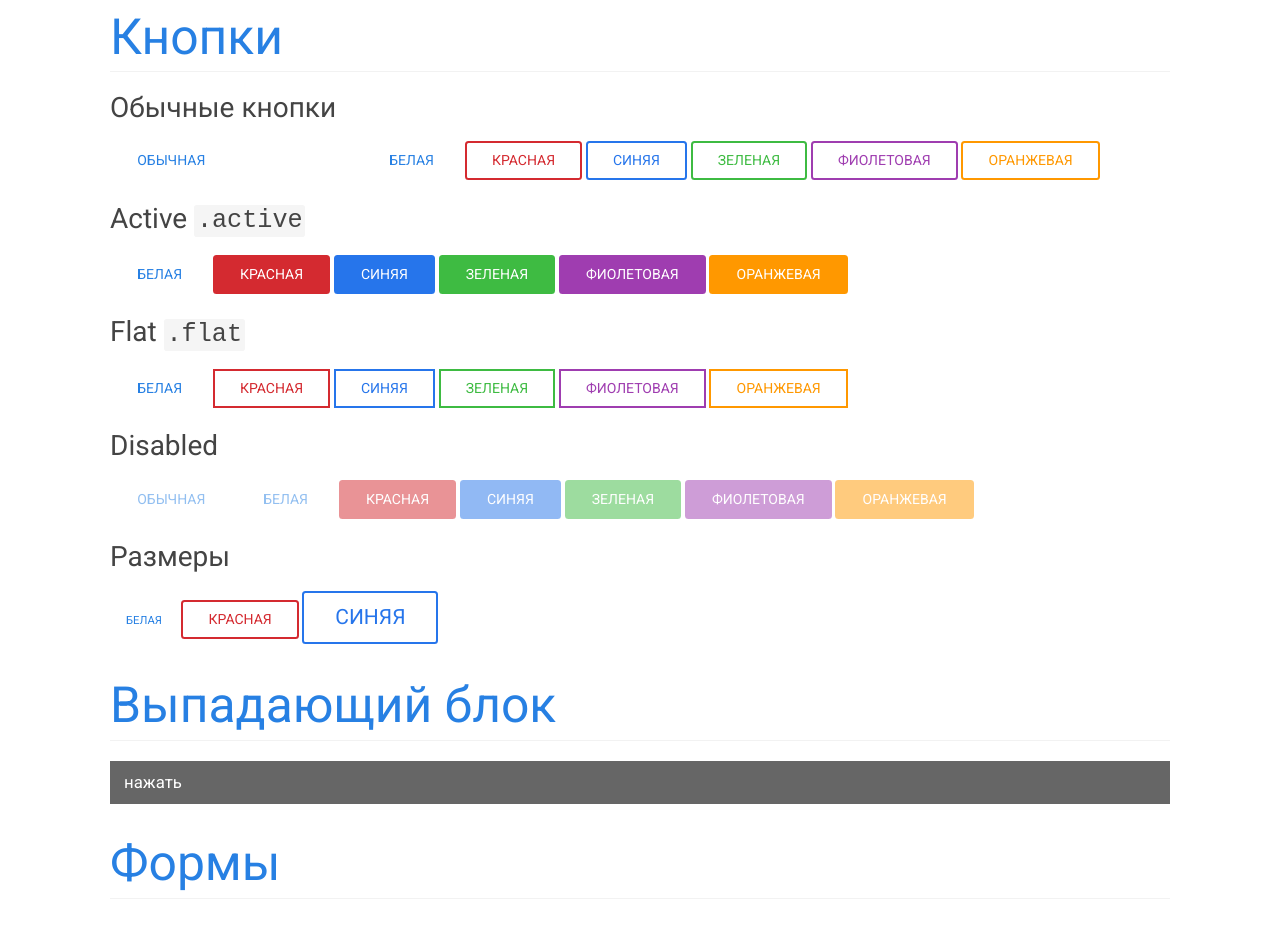
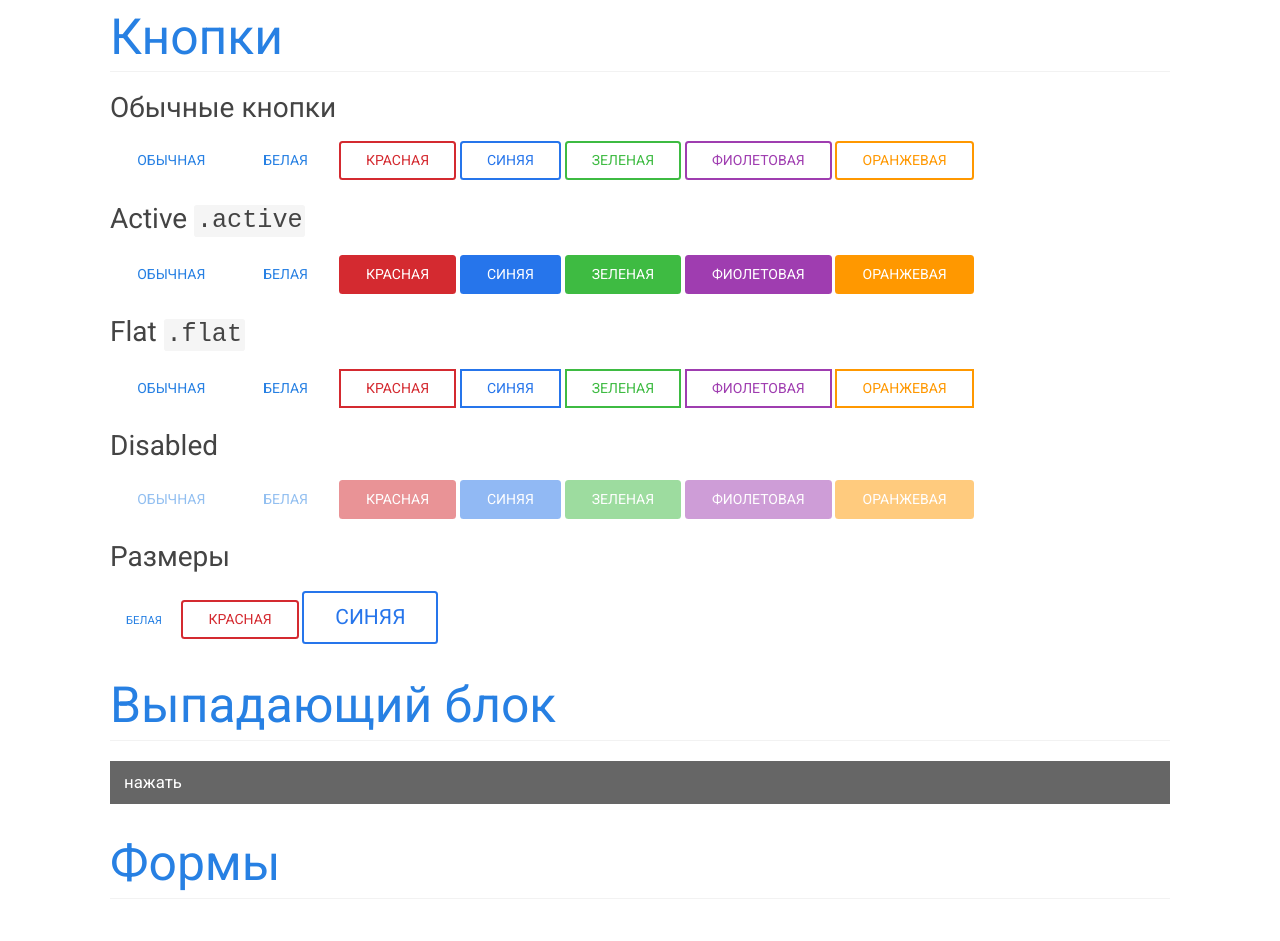
Before and after one commit to gitter-badger/Framico, a website: page index.html in a window 1280 px wide. Shown: the part 3164-4105 px from the top of the page. Drawn offline with Linux system fonts and the light colour scheme.

Commit message:
Demo page

```diff
--- a/index.html
+++ b/index.html
@@ -327,7 +327,6 @@
 					<h3 class="text-size-3">Обычные кнопки</h3>
 
 					<button type="button" class="btn">Обычная</button>
-					<button type="button" class="btn"><span class="white">Обычная</span></button>
 					<button type="button" class="btn white">Белая</button>
 					<button type="button" class="btn red">Красная</button>
 					<button type="button" class="btn blue">Синяя</button>
@@ -337,6 +336,7 @@
 
 					<h3 class="text-size-3">Active <code>.active</code></h3>
 
+					<button type="button" class="btn active">Обычная</button>
 					<button type="button" class="btn white active">Белая</button>
 					<button type="button" class="btn red active">Красная</button>
 					<button type="button" class="btn blue active">Синяя</button>
@@ -346,6 +346,7 @@
 
 					<h3 class="text-size-3">Flat <code>.flat</code></h3>
 
+					<button type="button" class="btn flat">Обычная</button>
 					<button type="button" class="btn flat white">Белая</button>
 					<button type="button" class="btn flat red">Красная</button>
 					<button type="button" class="btn flat blue">Синяя</button>
```
